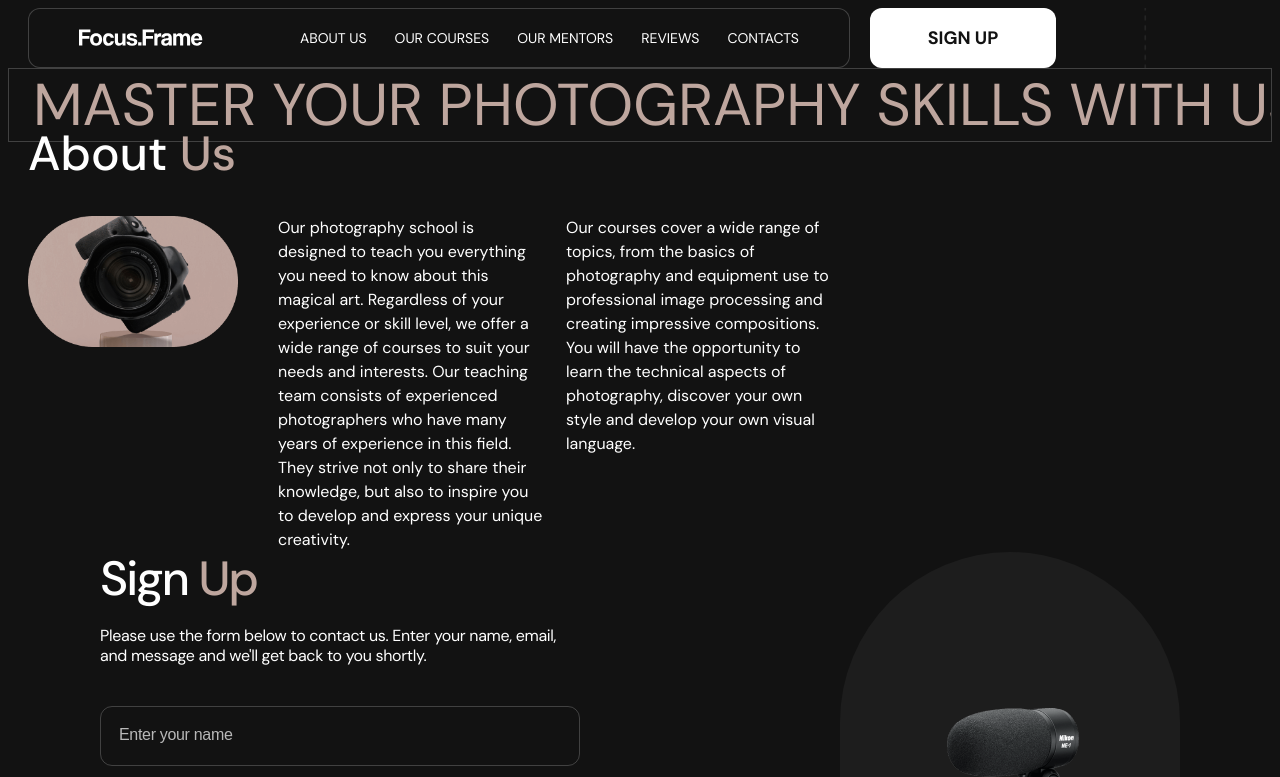
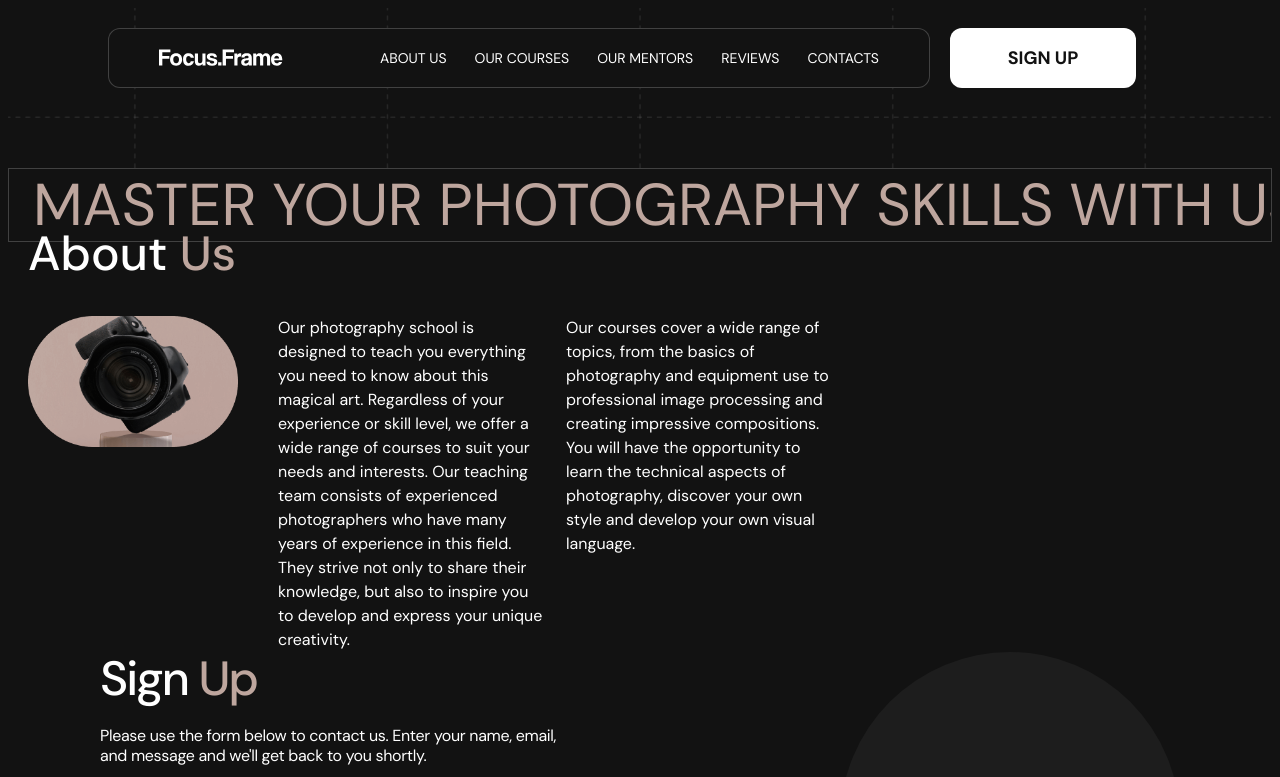
Before and after one commit to MSvidlo/dream-team-5, a website built with Vite: page src/index.html in a window 1280 px wide. Shown: the top 777 px of the page. Built offline with nearby package versions, Linux system fonts and the light colour scheme.

Commit message:
Update padding

```diff
--- a/src/css/header.css
+++ b/src/css/header.css
@@ -60,17 +60,21 @@ screen and (min-resolution: 2dppx) and (min-width: 1440px) {
 .header {
   box-sizing: border-box;
   margin: 0 auto;
+padding-top: 20px;
+    padding-bottom: 20px;
 }
 
 @media screen and (min-width: 768px) {
     .header {
         width: 768px;
+        padding-bottom: 40px;
     }
 }
 
 @media screen and (min-width: 1280px) {
     .header {
         width: 1280px;
+        padding-bottom: 80px;
     }
 }
 
@@ -83,37 +87,33 @@ screen and (min-resolution: 2dppx) and (min-width: 1440px) {
 .container {
 width: 100%;
 margin: 0 auto;
-
 }
 
 @media screen and (min-width: 375px){
     .container {
-        width: 100%;
+        max-width: 335px;
+
     }
 }
 
-
 @media screen and (min-width: 768px){
     .container {
-        width: 100%;
+        max-width: 704px;
         padding: 0 32px;
     }
 }
 
-
-
 @media screen and (min-width: 1280px) {
     .container {
-        width: 100%;
+        max-width: 1080px;
         padding: 0 100px;
     }
 }
 
 
-
 @media screen and (min-width: 1440px) {
     .container {
-        width: 100%;
+        max-width: 1240px;
     }
 }
 
```
